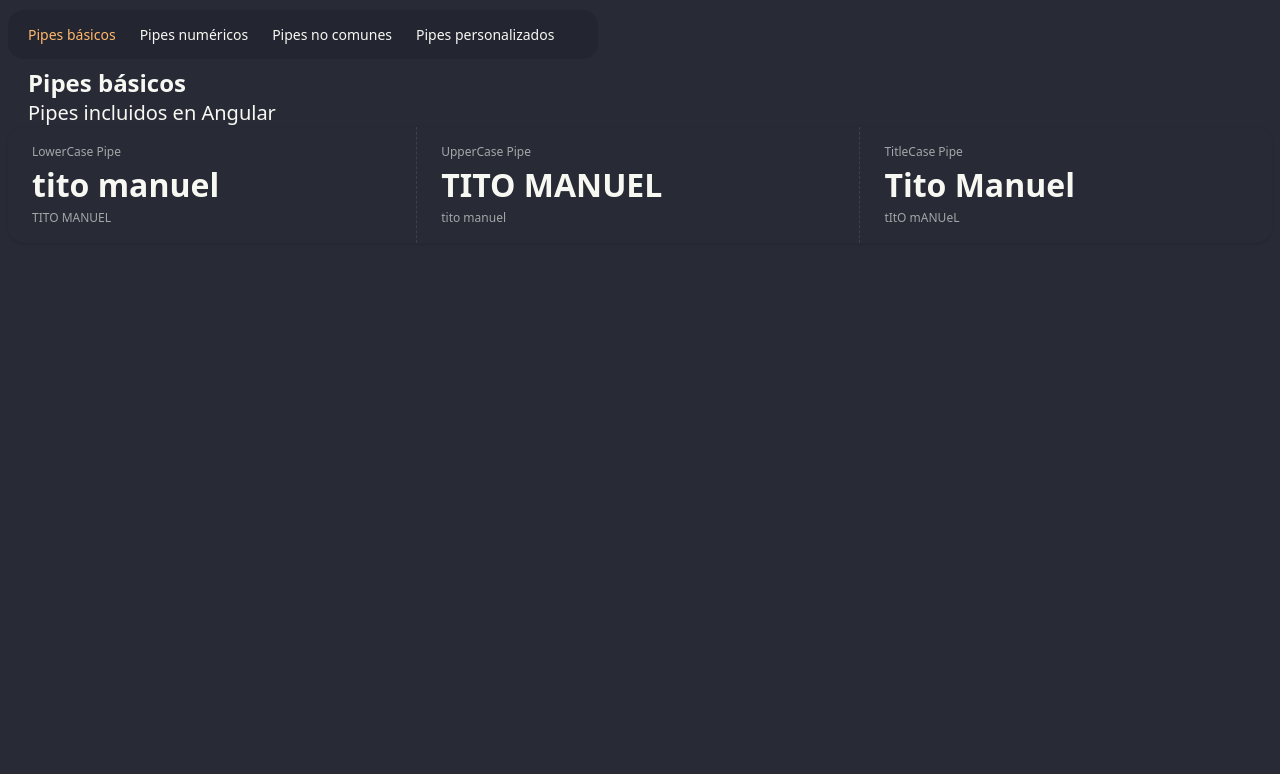
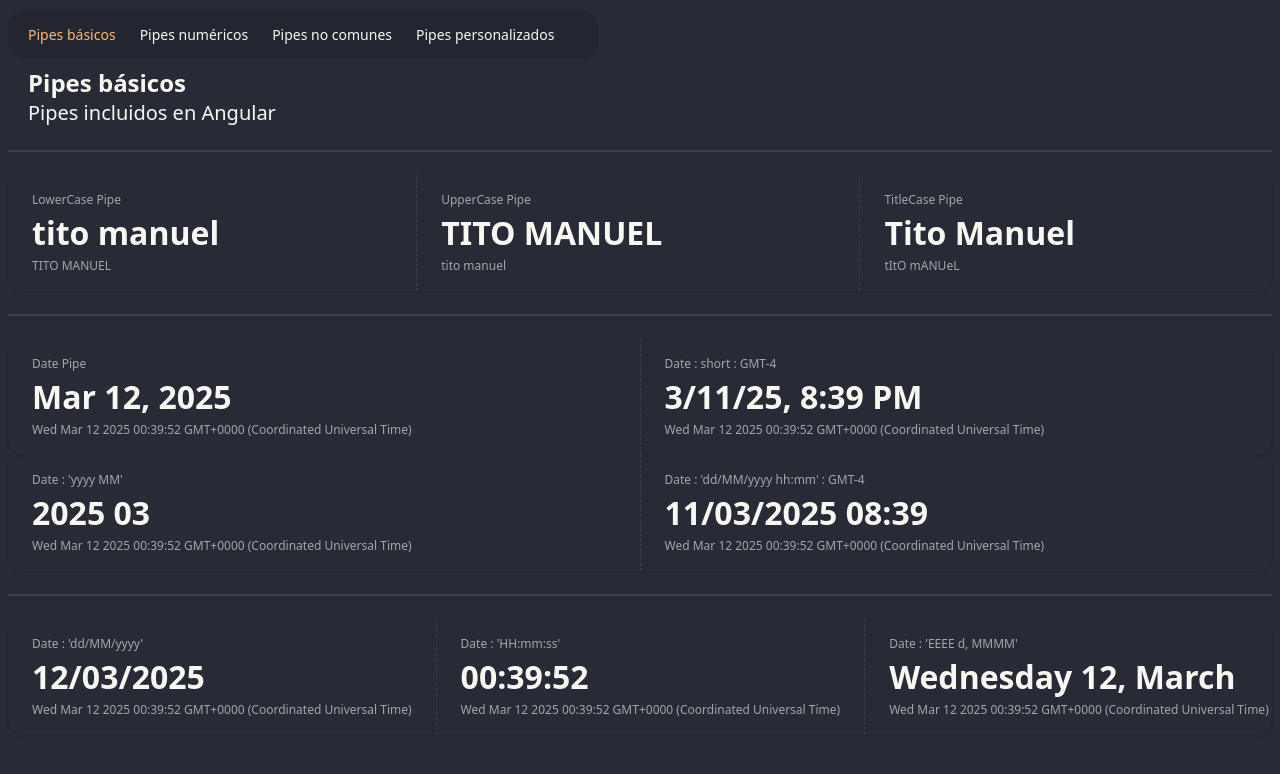
Before and after one commit to TitoCalleros/Ang19_0Exp_Pipes_spa, an Angular app: page /basic in a window 1280 px wide. Shown: the top 774 px of the page. Built offline with nearby package versions, Linux system fonts and the light colour scheme.

Commit message:
Se implementa el datePipe con diferentes formatos y GMT.
Se crea una función para implementar un interval que permita actualizar el valor de la señal de la fecha cada segundo.

```diff
--- a/src/app/pages/basic-page/basic-page.component.html
+++ b/src/app/pages/basic-page/basic-page.component.html
@@ -2,6 +2,8 @@
   <h1 class="text-2xl font-bold">Pipes básicos</h1>
   <h3 class="text-xl font-thin">Pipes incluidos en Angular</h3>
 </section>
+
+<div class="divider"></div>
 
 <div class="stats stats-vertical lg:stats-horizontal shadow w-full">
   <div class="stat">
@@ -22,3 +24,55 @@
     <div class="stat-desc">{{ fullName() }}</div>
   </div>
 </div>
+
+<div class="divider"></div>
+
+<div class="stats stats-vertical lg:stats-horizontal shadow w-full">
+  <div class="stat">
+    <div class="stat-title">Date Pipe</div>
+    <div class="stat-value">{{ customDate() | date  }}</div>
+    <div class="stat-desc">{{ customDate() }}</div>
+  </div>
+
+  <div class="stat">
+    <div class="stat-title">Date : short : GMT-4 </div>
+    <div class="stat-value">{{ customDate() | date : 'short' : 'GMT-4' }}</div>
+    <div class="stat-desc">{{ customDate() }}</div>
+  </div>
+</div>
+
+<div class="stats stats-vertical lg:stats-horizontal shadow w-full">
+  <div class="stat">
+    <div class="stat-title">Date : 'yyyy MM' </div>
+    <div class="stat-value">{{ customDate() | date : 'yyyy MM' }}</div>
+    <div class="stat-desc">{{ customDate() }}</div>
+  </div>
+
+  <div class="stat">
+    <div class="stat-title">Date : 'dd/MM/yyyy hh:mm' : GMT-4 </div>
+    <div class="stat-value">{{ customDate() | date : 'dd/MM/yyyy hh:mm' : 'GMT-4' }}</div>
+    <div class="stat-desc">{{ customDate() }}</div>
+  </div>
+</div>
+
+<div class="divider"></div>
+
+<div class="stats stats-vertical lg:stats-horizontal shadow w-full">
+  <div class="stat">
+    <div class="stat-title">Date : 'dd/MM/yyyy' </div>
+    <div class="stat-value">{{ customDate() | date : 'dd/MM/yyyy' }}</div>
+    <div class="stat-desc">{{ customDate() }}</div>
+  </div>
+
+  <div class="stat">
+    <div class="stat-title">Date : 'HH:mm:ss'  </div>
+    <div class="stat-value">{{ customDate() | date : 'HH:mm:ss' }}</div>
+    <div class="stat-desc">{{ customDate() }}</div>
+  </div>
+
+  <div class="stat">
+    <div class="stat-title">Date : 'EEEE d, MMMM' </div>
+    <div class="stat-value">{{ customDate() | date : 'EEEE d, MMMM' }}</div>
+    <div class="stat-desc">{{ customDate() }}</div>
+  </div>
+</div>
--- a/src/app/pages/basic-page/basic-page.component.ts
+++ b/src/app/pages/basic-page/basic-page.component.ts
@@ -1,9 +1,9 @@
-import { LowerCasePipe, TitleCasePipe, UpperCasePipe } from '@angular/common';
-import { Component, signal } from '@angular/core';
+import { DatePipe, LowerCasePipe, TitleCasePipe, UpperCasePipe } from '@angular/common';
+import { Component, effect, signal } from '@angular/core';
 
 @Component({
   selector: 'app-basic-page',
-  imports: [LowerCasePipe, UpperCasePipe, TitleCasePipe],
+  imports: [LowerCasePipe, UpperCasePipe, TitleCasePipe, DatePipe],
   templateUrl: './basic-page.component.html'
 })
 export default class BasicPageComponent {
@@ -12,4 +12,20 @@
   nameUpper = signal('TITO MANUEL');
   fullName = signal('tItO mANUeL');
 
+  customDate = signal( new Date() );
+
+  tickingDateEffect = effect((onCleanUp) => {
+    const interval = setInterval(() => {
+      this.customDate.set(new Date());
+
+    }, 1000);
+
+    // Función que permite limpiar el intervalo al salir de la página.
+    onCleanUp(() => {
+      clearInterval(interval);
+    });
+  });
+
+
+
 }
```
